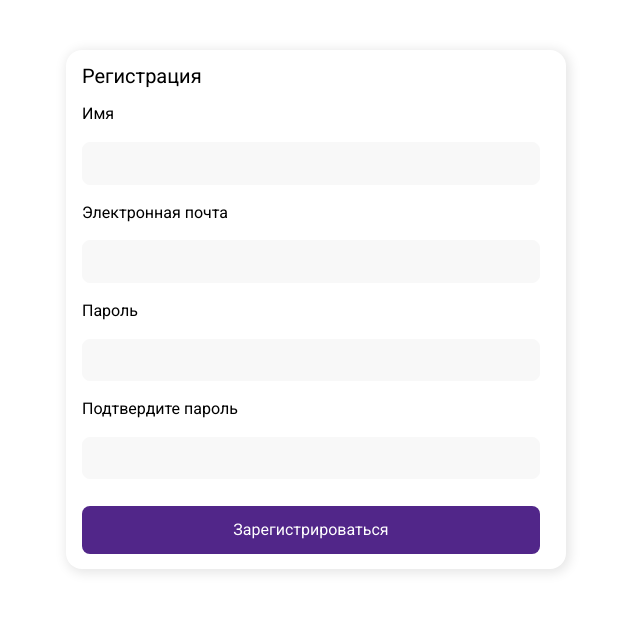
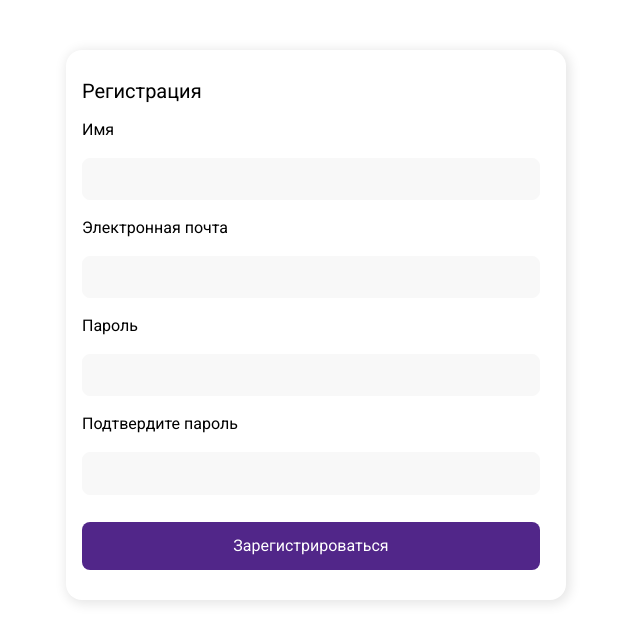
Before and after one commit to Olesyavelikaya/trainee-Antipoff, a React (Vite) app in the folder trainee/: page / in a window 1280 px wide. Shown: the top 642 px of the page, without its empty margins (324-964 px from the left). Built offline with nearby package versions, Linux system fonts and the light colour scheme.

Commit message:
update registration.css

```diff
--- a/trainee/src/component/Registration/registration.css
+++ b/trainee/src/component/Registration/registration.css
@@ -2,10 +2,10 @@
   display: flex;
   justify-content: center;
   flex-direction: column;
-
   width: calc(100% - 10px);
   max-width: 500px;
-  height: 519px;
+  min-height: 550px;
+  max-height: 650px;
   padding: 16px;
   margin: 50px auto;
 
```
